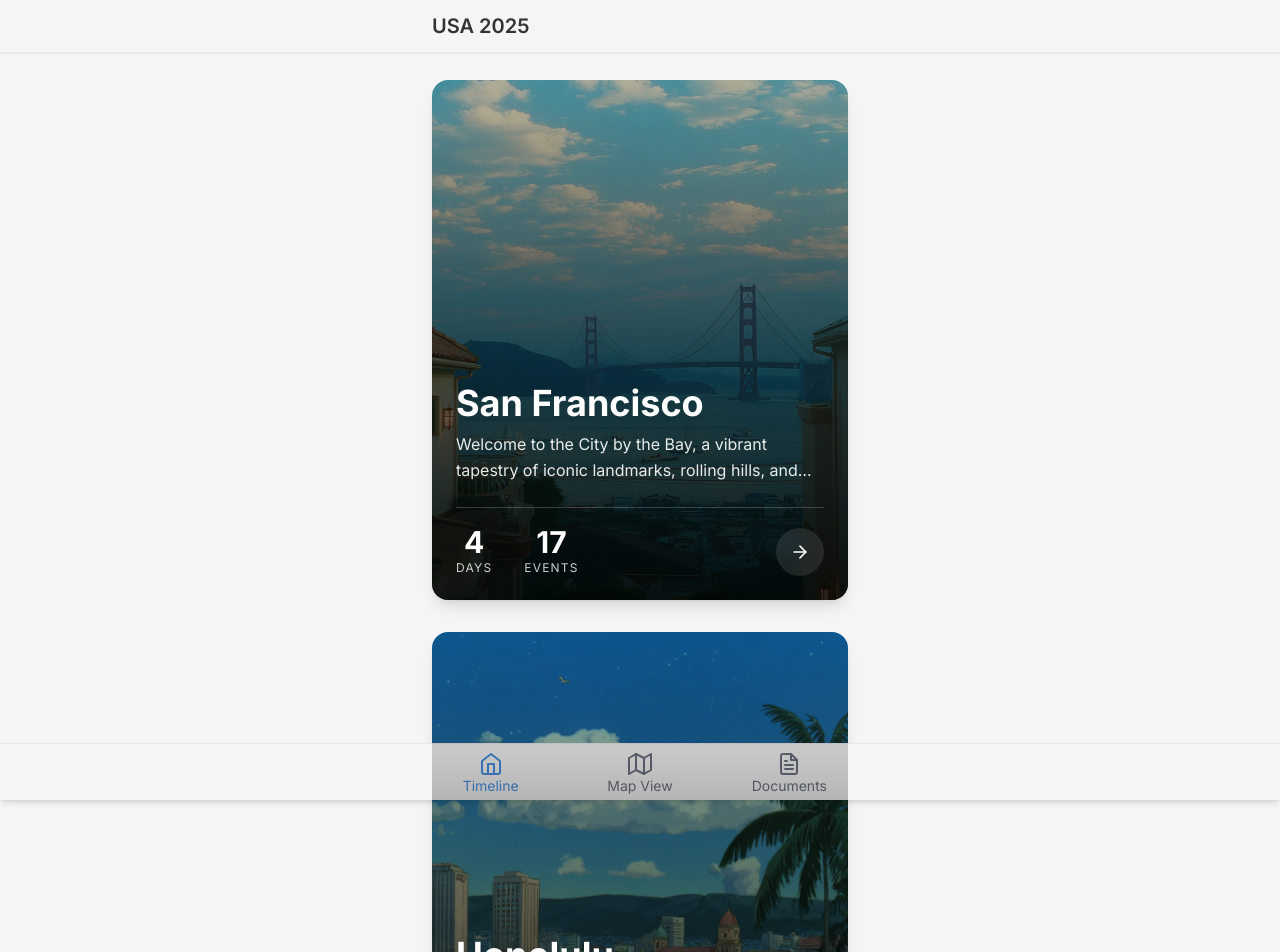
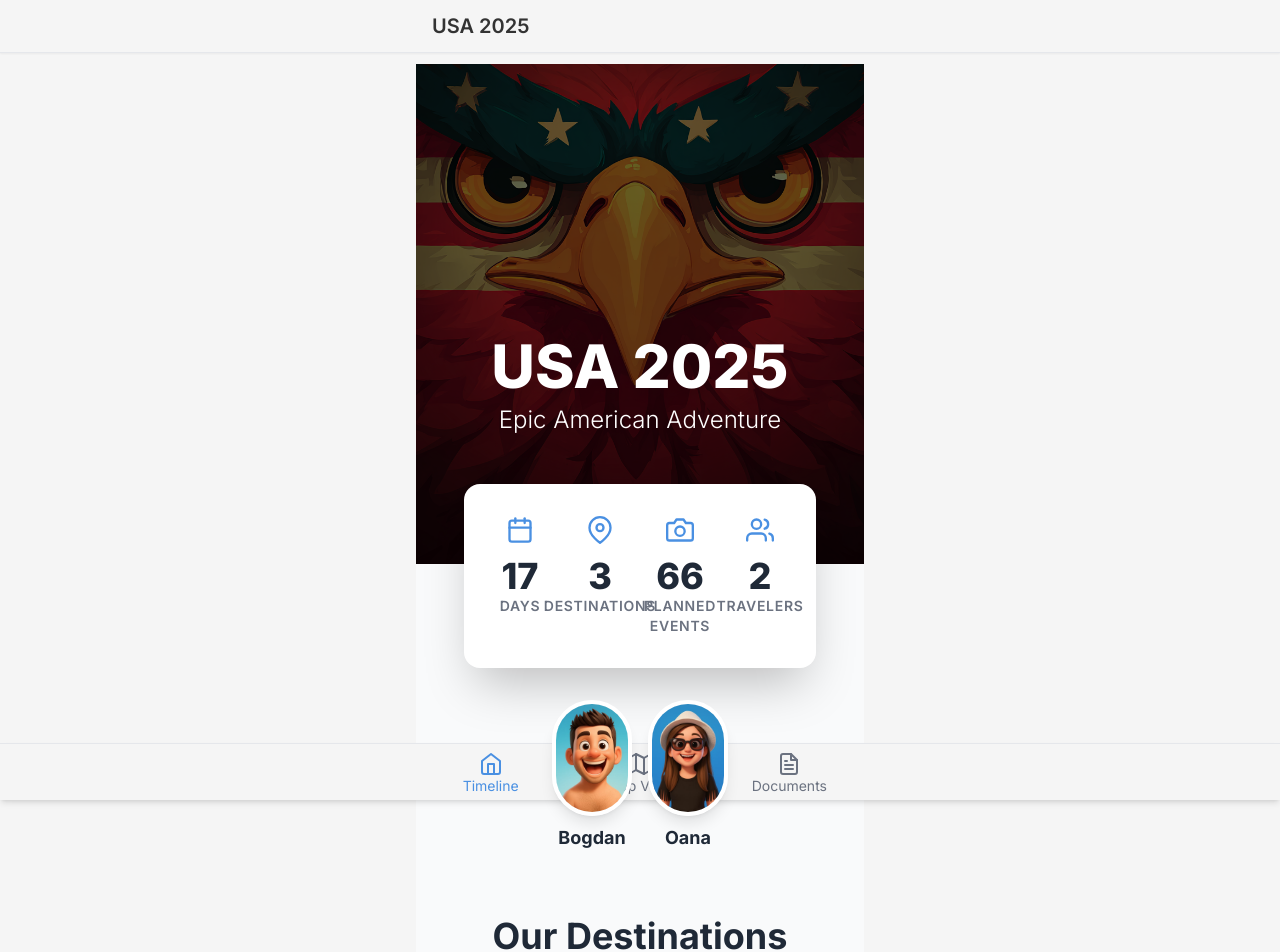
Before and after one commit to oblanao/usa-2025-app, a Next.js app: page / in a window 1280 px wide. Shown: the top 952 px of the page. Built offline with nearby package versions, Linux system fonts and the light colour scheme.

Commit message:
improves hero section

```diff
--- a/data/trips.json
+++ b/data/trips.json
@@ -2,8 +2,8 @@
   {
     "id": "usa-2025",
     "name": "USA 2025",
-    "tagline": "Golden Gate to Hollywood Dreams - An Epic American Adventure",
-    "featured_image": "https://placehold.co/1200x800/4A90E2/FFFFFF?text=USA+2025+Adventure",
+    "tagline": "Epic American Adventure",
+    "featured_image": "/images/trip-poster.png",
     "timestamp_start": "2025-08-26T07:00:00+03:00",
     "timestamp_end": "2025-09-10T20:10:00+03:00"
   }
--- a/src/app/lib/data.ts
+++ b/src/app/lib/data.ts
@@ -10,6 +10,8 @@ import {
   Tour,
   Transfer,
   Store,
+  Trip,
+  Traveler,
 } from './types';
 
 const dataDirectory = path.join(process.cwd(), 'data');
@@ -109,6 +111,14 @@ export async function getStoreById(id: string): Promise<Store | undefined> {
   return stores.find(store => store.id === id);
 }
 
+export async function getTrips(): Promise<Trip[]> {
+  return readJsonFile<Trip[]>('trips.json');
+}
+
+export async function getTravelers(): Promise<Traveler[]> {
+  return readJsonFile<Traveler[]>('travelers.json');
+}
+
 export async function getReferencedItem(
   type: Event['referenced_item_type'],
   id: string,
--- a/src/app/page.tsx
+++ b/src/app/page.tsx
@@ -1,14 +1,95 @@
-import { getPlaces, getEvents } from './lib/data';
+import { getPlaces, getEvents, getTrips, getTravelers } from './lib/data';
 import DestinationCard from './components/DestinationCard';
-import { Place } from './lib/types';
+import { Place, Trip, Traveler } from './lib/types';
+import Image from 'next/image';
+import {
+  Calendar,
+  MapPin,
+  Camera,
+  Users,
+} from 'react-feather';
 
 export default async function Home() {
   const places = await getPlaces();
   const events = await getEvents();
+  const trips = await getTrips();
+  const travelers = await getTravelers();
+  const trip = trips[0];
+
+  const startDate = new Date(trip.timestamp_start);
+  const endDate = new Date(trip.timestamp_end);
+  const durationInDays =
+    Math.round(
+      (endDate.getTime() - startDate.getTime()) / (1000 * 60 * 60 * 24),
+    ) + 1;
 
   return (
-    <div className="p-4">
-      <div className="space-y-8">
+    <div className="min-h-screen bg-gray-50 text-gray-800">
+      <header className="relative h-[60vh] min-h-[500px] flex items-end justify-center text-center text-white overflow-hidden">
+        <Image
+          src={trip.featured_image}
+          alt="Golden Gate Bridge"
+          layout="fill"
+          objectFit="cover"
+          className="z-0"
+        />
+        <div className="absolute inset-0 bg-black/60 z-10" />
+        <div className="relative z-20 p-4 pb-32">
+          <h1 className="text-6xl font-extrabold drop-shadow-xl mb-2">
+            {trip.name}
+          </h1>
+          <p className="text-2xl font-light drop-shadow-lg">{trip.tagline}</p>
+        </div>
+      </header>
+
+      <main className="p-8 md:p-12">
+        <section className="max-w-6xl mx-auto -mt-32 relative z-30">
+          <div className="bg-white rounded-2xl shadow-2xl p-8 grid grid-cols-2 md:grid-cols-4 gap-8">
+            <StatCard
+              icon={<Calendar size={28} className="text-accent" />}
+              value={durationInDays.toString()}
+              label="Days"
+            />
+            <StatCard
+              icon={<MapPin size={28} className="text-accent" />}
+              value={places.length.toString()}
+              label="Destinations"
+            />
+            <StatCard
+              icon={<Camera size={28} className="text-accent" />}
+              value={events.length.toString()}
+              label="Planned Events"
+            />
+            <StatCard
+              icon={<Users size={28} className="text-accent" />}
+              value={travelers.length.toString()}
+              label="Travelers"
+            />
+          </div>
+          <div className="flex justify-center items-center space-x-4 mt-8">
+            {travelers.map(traveler => (
+              <div
+                key={traveler.id}
+                className="flex flex-col items-center space-y-2"
+              >
+                <Image
+                  src={`/images/${traveler.id}-avatar.jpg`}
+                  alt={traveler.name}
+                  width={80}
+                  height={80}
+                  className="rounded-full border-4 border-white shadow-lg"
+                />
+                <span className="font-bold text-lg">{traveler.display_name}</span>
+              </div>
+            ))}
+          </div>
+        </section>
+
+        <section className="max-w-7xl mx-auto mt-16">
+          <h2 className="text-4xl font-bold text-center mb-10">
+            Our Destinations
+          </h2>
+          <div className="grid grid-cols-1 md:grid-cols-2 lg:grid-cols-3 gap-10">
             {places.map((place: Place) => {
               const placeEvents = events.filter(event =>
                 place.days.includes(event.day_index),
@@ -22,6 +103,26 @@ export default async function Home() {
               );
             })}
           </div>
+        </section>
+      </main>
     </div>
   );
 }
+
+const StatCard = ({
+  icon,
+  value,
+  label,
+}: {
+  icon: React.ReactNode;
+  value: string;
+  label: string;
+}) => (
+  <div className="flex flex-col items-center text-center">
+    <div className="mb-3">{icon}</div>
+    <p className="text-4xl font-extrabold text-gray-800">{value}</p>
+    <p className="text-sm font-semibold text-gray-500 uppercase tracking-wider">
+      {label}
+    </p>
+  </div>
+);
```
Also changed, not shown: src/app/lib/types.ts (+16 -0 lines), public/images/trip-poster.png (added). Lines whose indentation alone changed are shown as unchanged.
